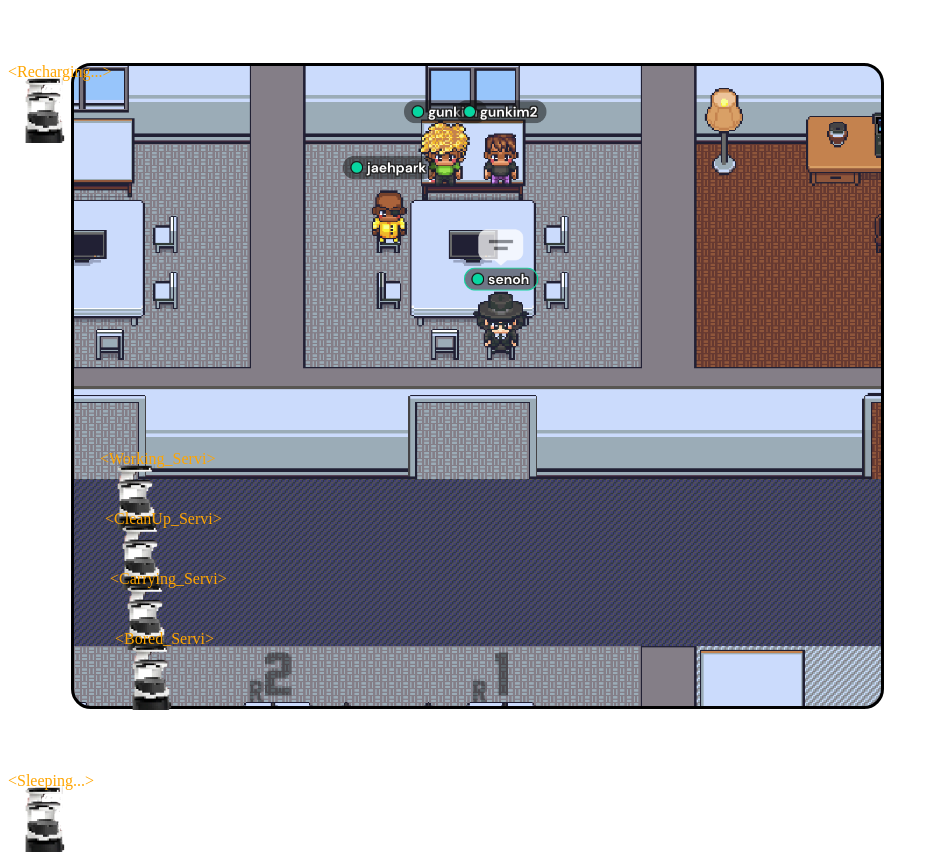
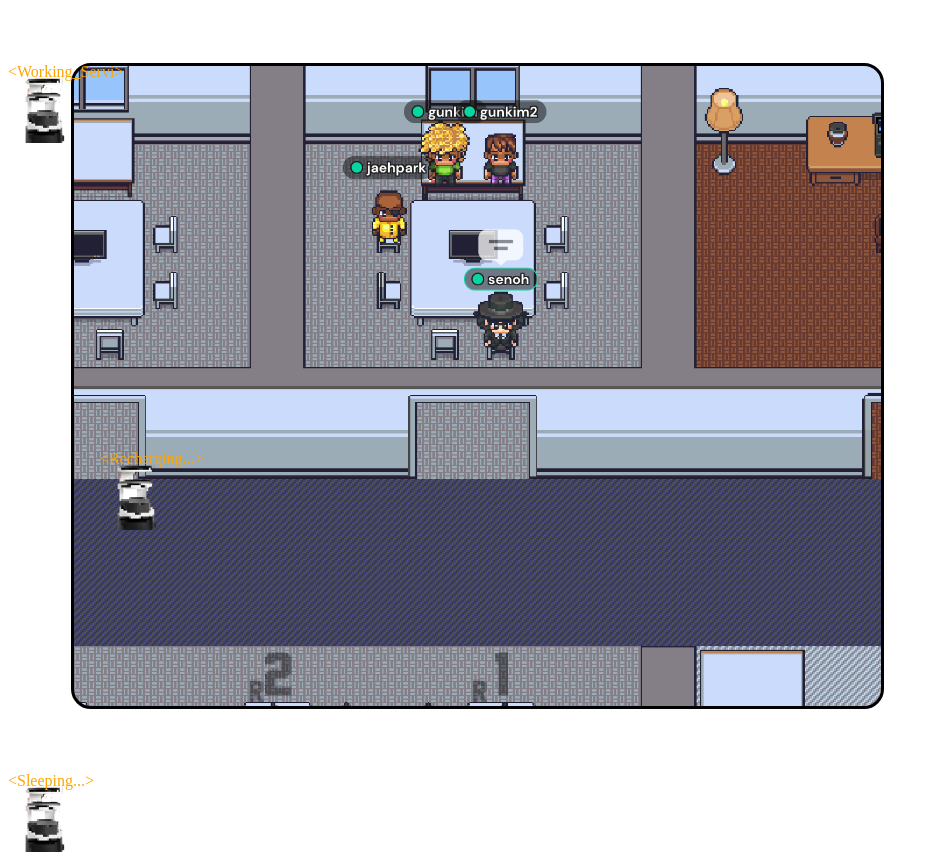
Before and after one commit to Hyunja27/draggableComponent, a React (Create React App) app in the folder main_app/: page / in a window 1280 px wide. Shown: the whole page, without its empty margins (0-939 px from the left). Built offline with nearby package versions, Linux system fonts and the light colour scheme.

Commit message:
:sparkles: 05/27_making_test_file_with_jest #7

```diff
--- a/main_app/src/BearStudyCafe.tsx
+++ b/main_app/src/BearStudyCafe.tsx
@@ -1,20 +1,20 @@
 import React from 'react';
 import Draggable from './component/Draggable';
-import Box from './component/Robot';
+import Robot from './component/Robot';
 
 // == main part ==
 
 function BearStudyCafe() {
   return (
     <div className="App">
-        <Box name={"Recharging..."}/>
+        <Robot name={"Working_Servi"} />
         <Draggable>
-          <Box name={"Working_Servi"} />
-          <Box name={"CleanUp_Servi"} />
-          <Box name={"Carrying_Servi"} />
-          <Box name={"Bored_Servi"} />
+          <Robot name={"Recharging..."}/>
+          {/* <Robot name={"CleanUp_Servi"} />
+          <Robot name={"Carrying_Servi"} />
+          <Robot name={"Bored_Servi"} /> */}
         </Draggable>
-        <Box name={"Sleeping..."}/>
+        <Robot name={"Sleeping..."} />
     </div>
   );
 }
--- a/main_app/src/component/Draggable.tsx
+++ b/main_app/src/component/Draggable.tsx
@@ -78,7 +78,7 @@ export default function Draggable( props :any ){
     };
 
     return (
-      <MovableRobot key={`Robot_${idx}`} draggable onDragStart={dragStart} onDrag={handleDrag} onDragEnd={detectDragEnd} style={{ left: `${xPosition}px`, top: `${yPosition}px` }} >
+      <MovableRobot data-testid="movablerobot" key={`Robot_${idx}`} draggable onDragStart={dragStart} onDrag={handleDrag} onDragEnd={detectDragEnd} style={{ left: `${xPosition}px`, top: `${yPosition}px` }} >
         {singleElem}
       </MovableRobot>
     );
```
Also changed, not shown: 1 other file (tests, documents, lock files or other folders).
